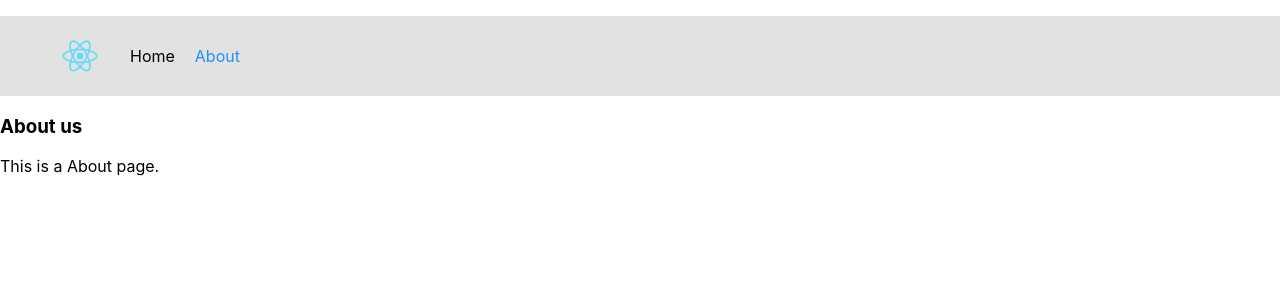
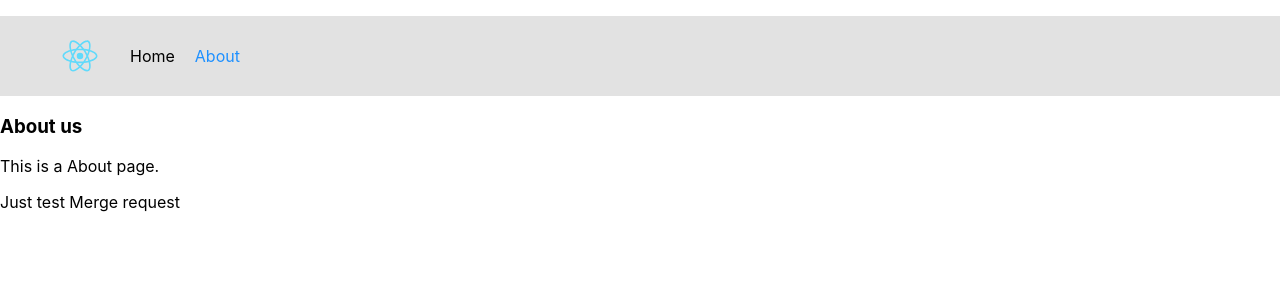
Before and after one commit to AlexShan2008/next-storyblok, a Next.js app: page /about in a window 1280 px wide. Shown: the top 300 px of the page. Built offline with nearby package versions, Linux system fonts and the light colour scheme.

Commit message:
fix: update About page documents

```diff
--- a/pages/about/index.tsx
+++ b/pages/about/index.tsx
@@ -7,6 +7,7 @@ const About: NextPage = () => {
     <Layout>
       <h3>About us</h3>
       <p>This is a About page.</p>
+      <p>Just test Merge request</p>
     </Layout>
   );
 };
```
